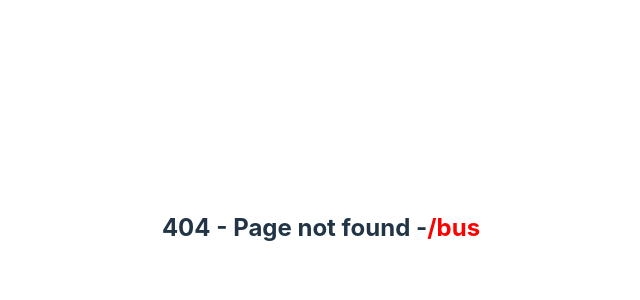
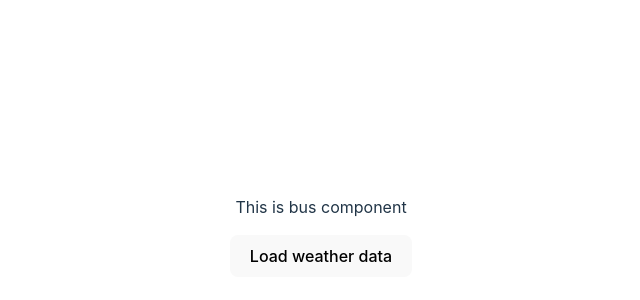
Before and after one commit to clement7903/sctp-group-4, a React (Vite) app: page /bus in a window 1280 px wide. Before the commit this address had no page. Shown: the part 172-472 px from the top of the page, without its empty margins (319-959 px from the left). Built offline with nearby package versions, Linux system fonts and the light colour scheme.

Commit message:
add busAPI & BusComponent

```diff
--- a/package.json
+++ b/package.json
@@ -11,6 +11,8 @@
   },
   "dependencies": {
     "axios": "^1.7.7",
+    "cors": "^2.8.5",
+    "express": "^4.21.0",
     "netlify-cli": "^17.36.4",
     "react": "^18.3.1",
     "react-bootstrap": "^2.10.5",
--- a/src/App.jsx
+++ b/src/App.jsx
@@ -5,6 +5,7 @@ import NavbarComponent from './assets/components/NavbarComponent'
 import DefaultComponent from './assets/components/DefaultComponent'
 import Home from './assets/components/Home'
 import WeatherComponent from './assets/components/WeatherComponent'
+import BusComponent from './assets/components/BusComponent'
 
 function App() {
   const [isLoggedIn, setIsLoggedIn] = useState(false);
@@ -23,6 +24,7 @@ function App() {
         <Routes>
           <Route path='/' element={<Home isLoggedIn={isLoggedIn} handleLogin={handleLogin} handleLogout={handleLogout}></Home>}></Route>
           <Route path='weather' element={<WeatherComponent></WeatherComponent>}></Route>
+          <Route path='bus' element={<BusComponent></BusComponent>}></Route>
 
           {/* Default page when no route is matched */}
           <Route path='*' element={<DefaultComponent></DefaultComponent>}></Route>
--- /dev/null
+++ b/src/api/busAPI.js
@@ -0,0 +1,16 @@
+import axios from 'axios';
+
+/**
+ * These are the APIs for bus data.
+ */
+
+const BUS_FORECAST_URL = 'https://cors-anywhere.herokuapp.com/https://datamall2.mytransport.sg/ltaodataservice/v3/BusArrival?BusStopCode=83139';
+const BusForecastAPI = axios.create({
+    baseURL: BUS_FORECAST_URL,
+    timeout: 3000,
+    headers: {
+        'AccountKey': 'r7xHli3ERkORnxkJr2iyww=='
+    }
+});
+
+export { BusForecastAPI };
--- a/src/api/weatherAPI.js
+++ b/src/api/weatherAPI.js
@@ -11,7 +11,7 @@ const WeatherForecastAPI = axios.create({
 
 const PM_25_URL = 'https://api.data.gov.sg/v1/environment/pm25'
 const PM25API = axios.create({
-    baseURL: TWENTY_FOUR_HOUR_FORECAST_URL,
+    baseURL: PM_25_URL,
     timeout: 3000,
 });
 
--- /dev/null
+++ b/src/assets/components/BusComponent.jsx
@@ -0,0 +1,25 @@
+import axios from 'axios';
+import { useState } from 'react';
+import { BusForecastAPI } from '../../api/busAPI';
+
+const fetchBusArrivalData = async () => {
+    try {
+        const response = await BusForecastAPI.get('/');
+        console.log('This is resons', response)
+    } catch (error) {
+        console.log(error.message);
+    }
+};
+
+function BusComponent() {
+    const [isDisplaying, setIsDisplaying] = useState(false);
+
+    return (
+        <>
+            <p>This is bus component</p>
+            {!isDisplaying && <button onClick={fetchBusArrivalData}>Load weather data</button>}
+        </>
+    )
+}
+
+export default BusComponent
--- a/src/assets/components/NavbarComponent.jsx
+++ b/src/assets/components/NavbarComponent.jsx
@@ -11,6 +11,7 @@ export default function NavbarComponent({
             <nav className="navbar navbar-expand-lg navbar-light bg-light">
                 <Link to="/" className={styles.navbarItems}> <House></House> Home</Link>
                 <Link to="weather" className={styles.navbarItems}> <Sun></Sun> Weather</Link>
+                <Link to="bus" className={styles.navbarItems}> <BusFront></BusFront> Bus</Link>
             </nav>
             <Outlet></Outlet>
         </>
```
Also changed, not shown: 1 other file (tests, documents, lock files or other folders).
